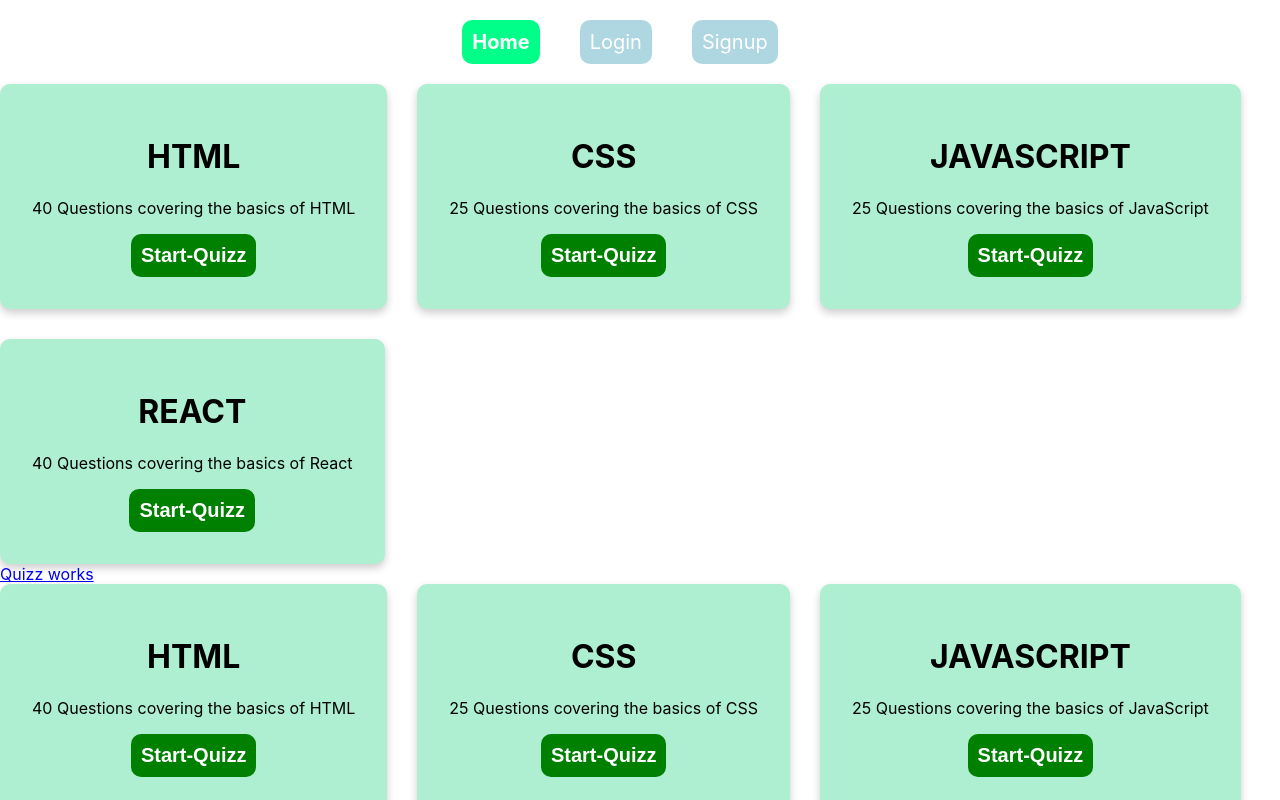
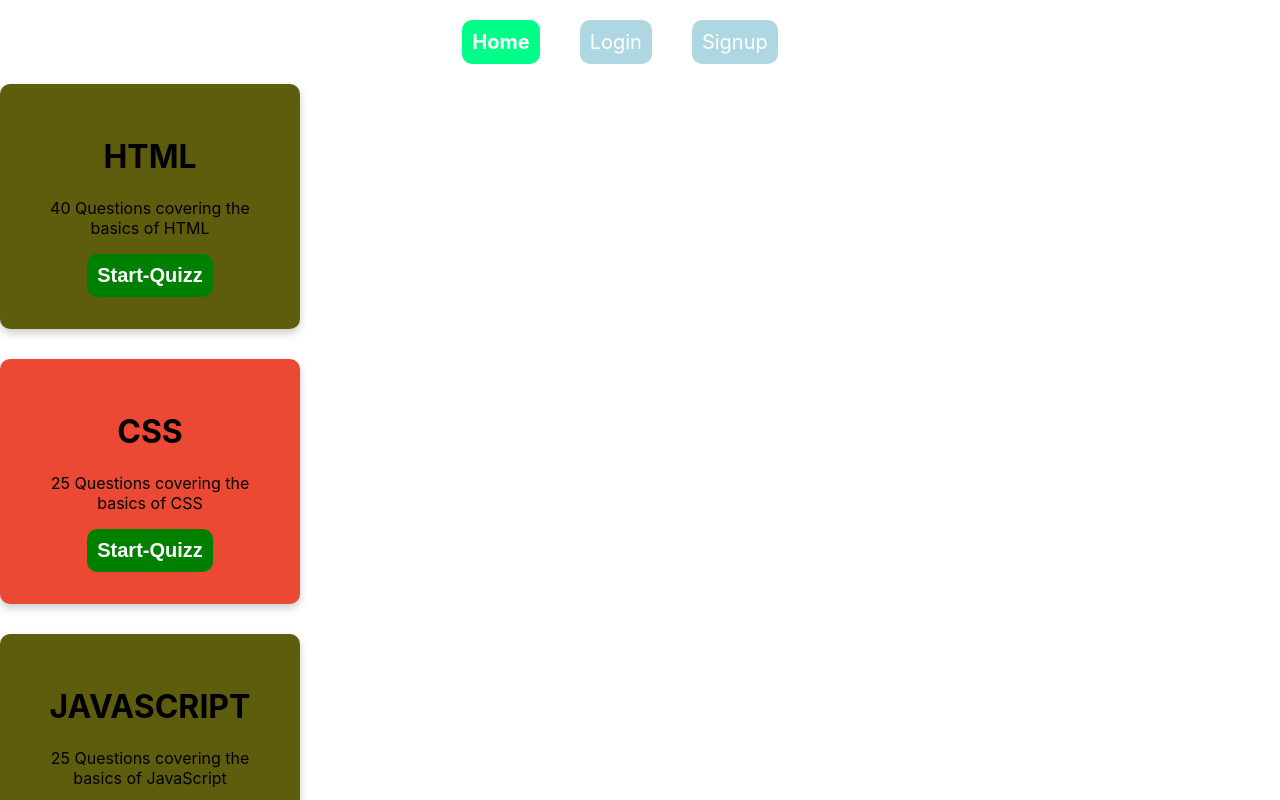
Before and after one commit to HEMASINCHU/quizzapp, a React (Create React App) app: page /home/cards in a window 1280 px wide. Shown: the top 800 px of the page. Built offline with nearby package versions, Linux system fonts and the light colour scheme.

Commit message:
added randomcolors for cards

```diff
--- a/src/App.css
+++ b/src/App.css
@@ -67,6 +67,7 @@ a.activecomp {
   font-weight: bold;
 }
 .cards {
+  max-width: 300px;
   display: flex;
   flex-wrap: wrap;
   align-items: center;
--- a/src/card/Card.js
+++ b/src/card/Card.js
@@ -1,8 +1,16 @@
+import { useState } from "react";
 const Card = (props) => {
   console.log(props);
   const { title, description } = props.data;
+  const [colors] = useState(["#eb4934", "#5e5c0d", "#30b828", "#163bcc"]);
+
+  const getRandomColor = () => {
+    const randomIndex = Math.floor(Math.random() * (colors.length - 1 - 0) + 0);
+    return colors[randomIndex];
+  };
+
   return (
-    <div className="cardlist">
+    <div className="cardlist" style={{ backgroundColor: getRandomColor() }}>
       <div>
         <h1 style={{ textTransform: "uppercase" }}>{title}</h1>
         <p>{description}</p>
```
